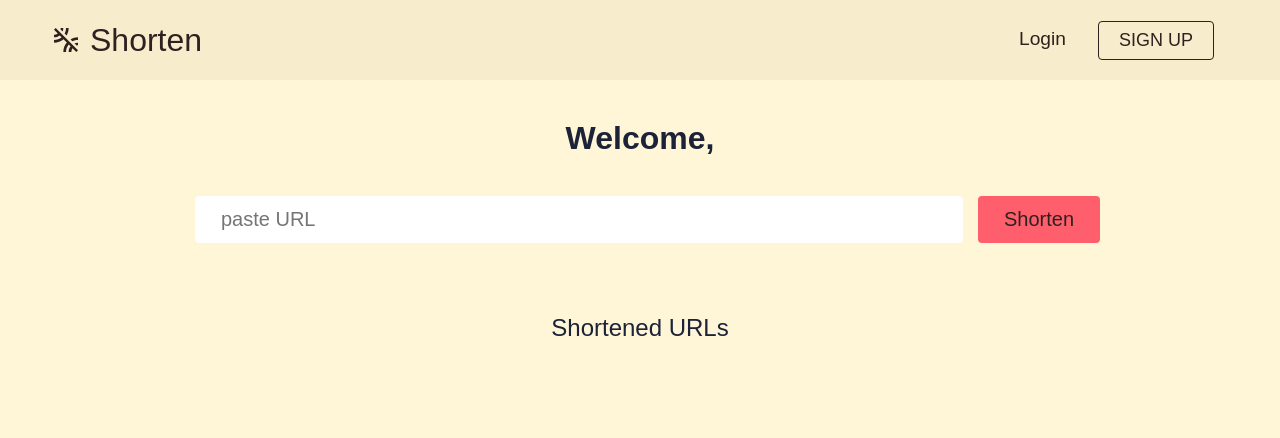
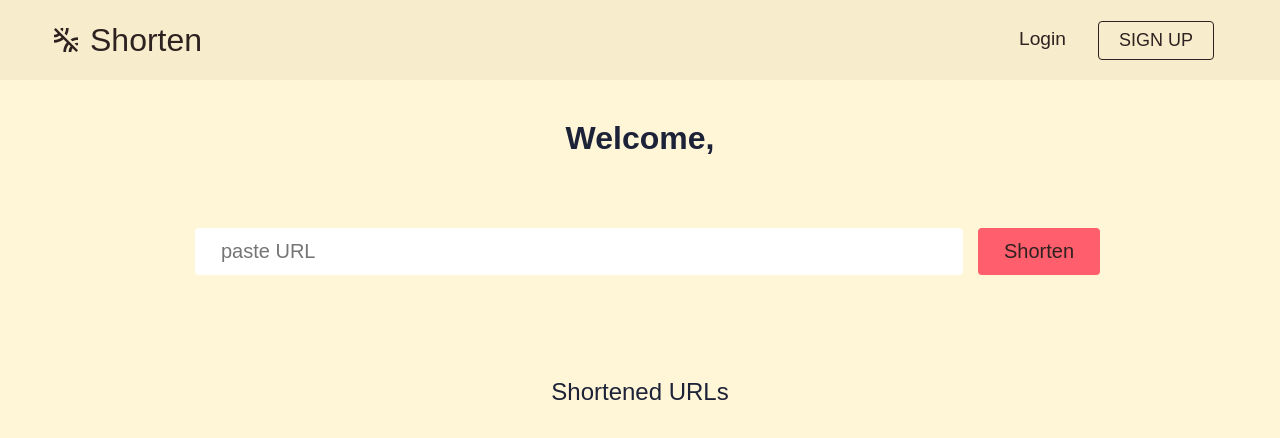
Before and after one commit to OsasAzamegbe/URL-Shortening-Frontend, a React (Create React App) app: page /app/profile in a window 1280 px wide. Shown: the top 438 px of the page. Built offline with nearby package versions, Linux system fonts and the light colour scheme; a web font is replaced by a local one.

Commit message:
styled profile form and listitem

```diff
--- a/src/App.css
+++ b/src/App.css
@@ -51,7 +51,7 @@ body {
 
 }
 
-.row {
+.rows {
   display: inline-flex;
   height: 100%;
   align-items: center;
--- a/src/components/Form.css
+++ b/src/components/Form.css
@@ -6,6 +6,9 @@ form input{
     border-radius: 4px;
     width: 60vw;
 }
+.form{
+    padding: 2rem;
+}
 
 @media screen and (max-width: 820px){
     form input {
--- a/src/components/Form.js
+++ b/src/components/Form.js
@@ -18,7 +18,7 @@ const Form = ({setLongUrl}) => {
     }
 
     return (
-        <div>
+        <div className="form">
             <form onSubmit={submitTodoHandler} >
                 <input onChange={inputTextHandler} value={inputText} type="url" placeholder="paste URL" required />
                 <Button type="submit" children="Shorten" buttonColor="red" buttonSize="btn--large"/>
--- a/src/components/ListItem.css
+++ b/src/components/ListItem.css
@@ -1,7 +1,6 @@
 .item {
     margin: 0.5rem;
     background: var(--pink-leaf);
-
     display: flex;
     justify-content: space-between;
     align-items: center;
--- a/src/components/ListItem.js
+++ b/src/components/ListItem.js
@@ -28,7 +28,7 @@ const ListItem = ({item}) => {
 
     return (
         <div>
-            <div className="row">
+            <div className="rows">
                 <Link
                 to={item.url.slice(6)}
                 target="_blank">
```
